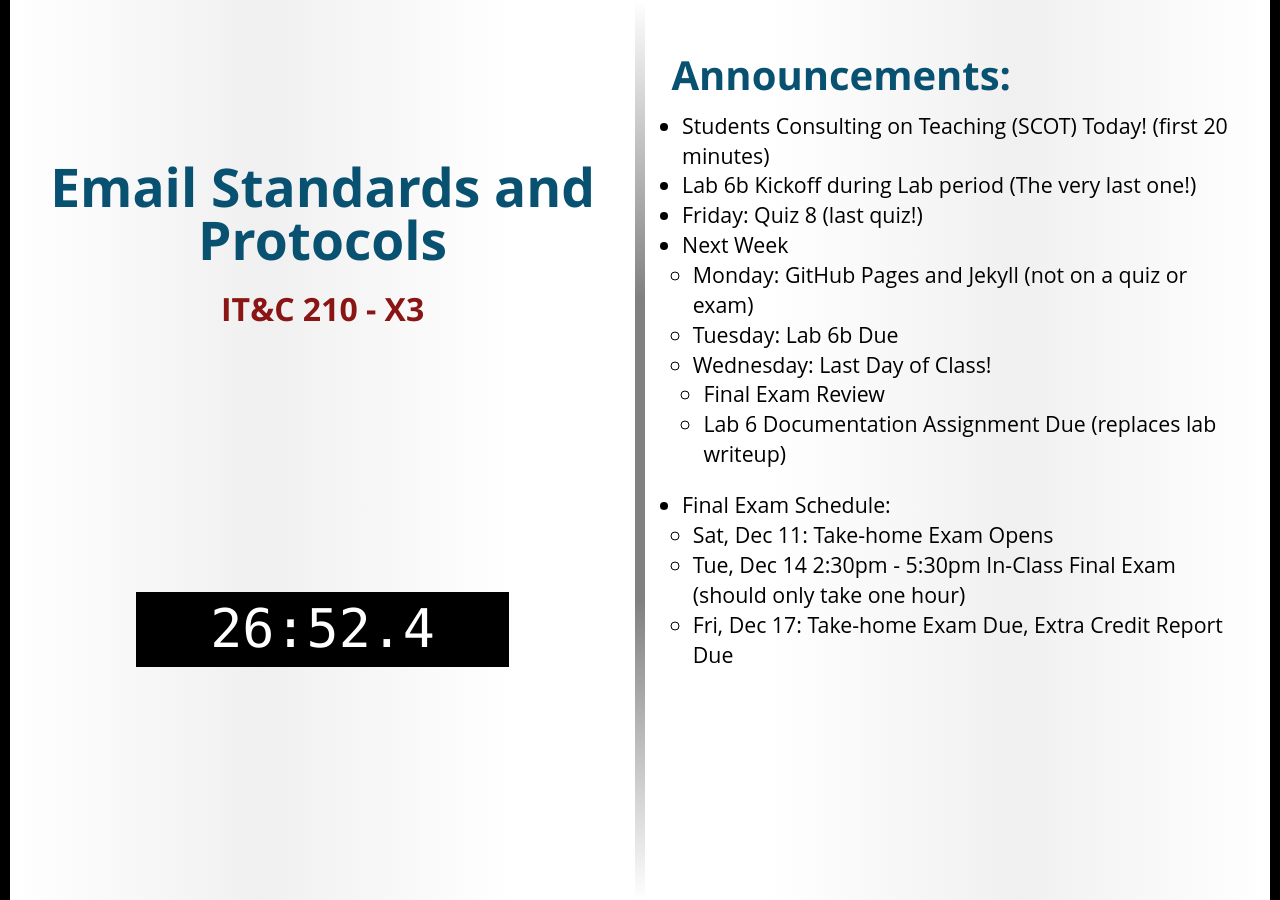
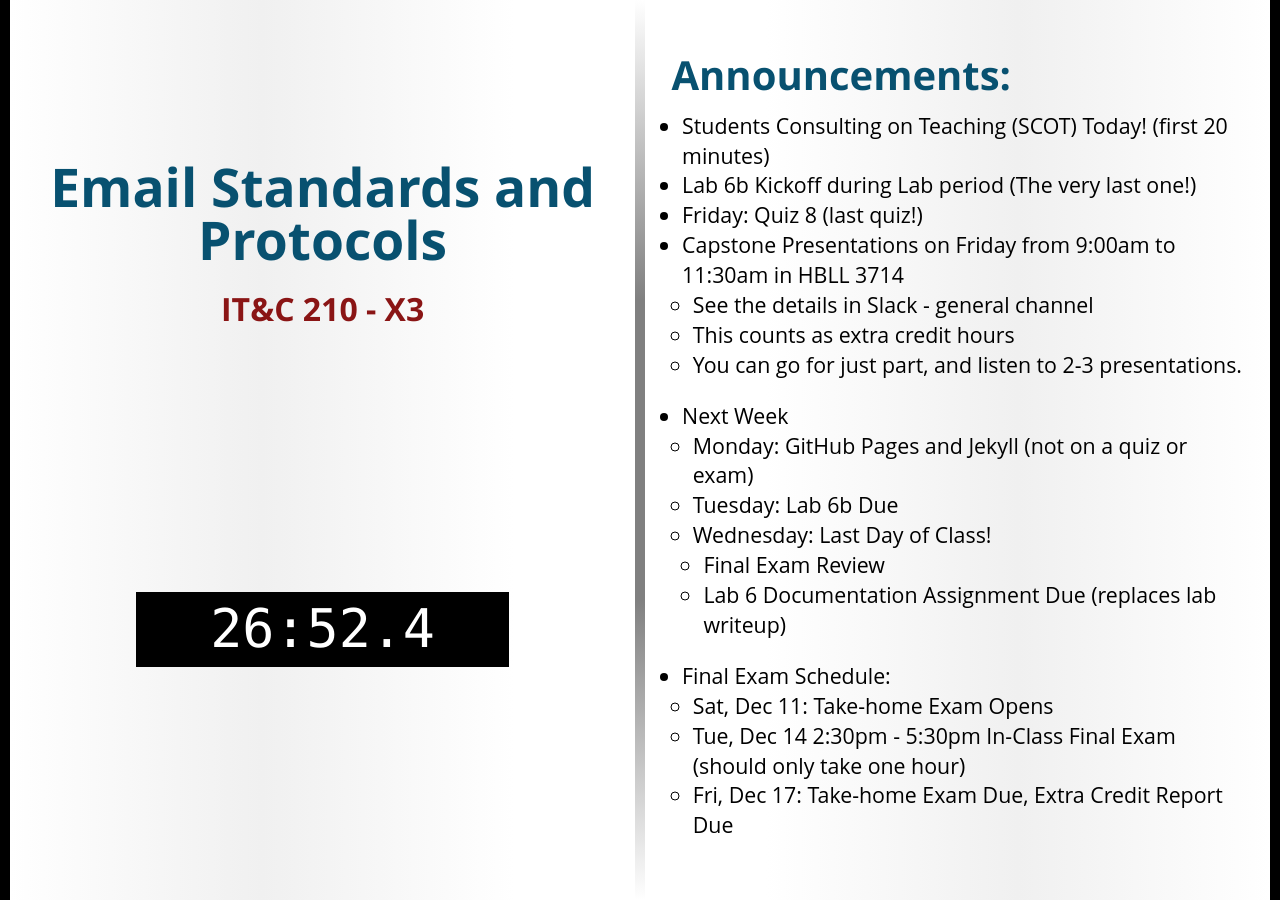
Before and after one commit to BYU-ITC-210/BYU-ITC-210.github.io, a Jekyll site: the page built from _welcome/X3.md, in a window 1280 px wide. Built offline with Jekyll 4.4.1, drawn with Linux system fonts in a browser that asks for light colours; some web fonts are replaced.

Commit message:
Welcome update

```diff
--- a/_welcome/X3.md
+++ b/_welcome/X3.md
@@ -6,6 +6,10 @@ session: X3
 * Students Consulting on Teaching (SCOT) Today! (first 20 minutes)
 * Lab 6b Kickoff during Lab period (The very last one!)
 * Friday: Quiz 8 (last quiz!)
+* Capstone Presentations on Friday from 9:00am to 11:30am in HBLL 3714
+    * See the details in Slack - general channel
+    * This counts as extra credit hours
+    * You can go for just part, and listen to 2-3 presentations.
 * Next Week
     * Monday: GitHub Pages and Jekyll (not on a quiz or exam)
     * Tuesday: Lab 6b Due
```
